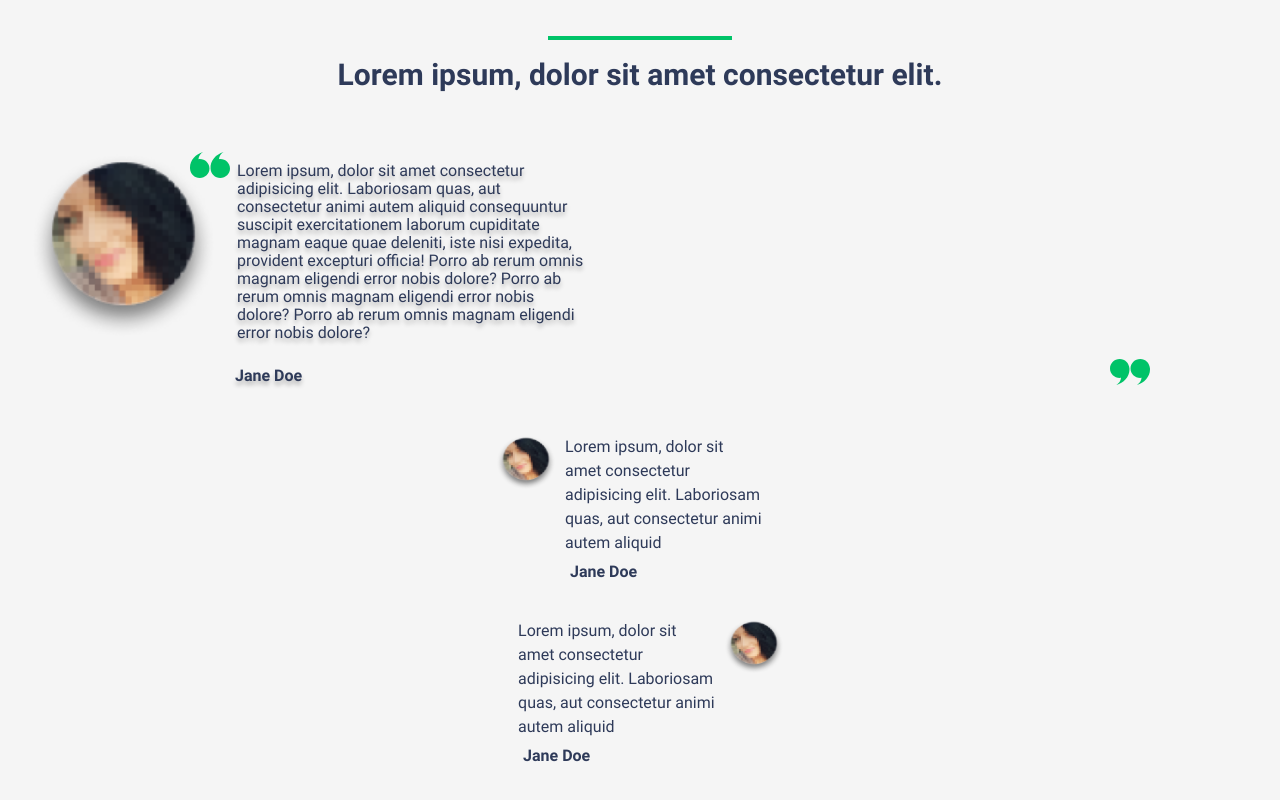
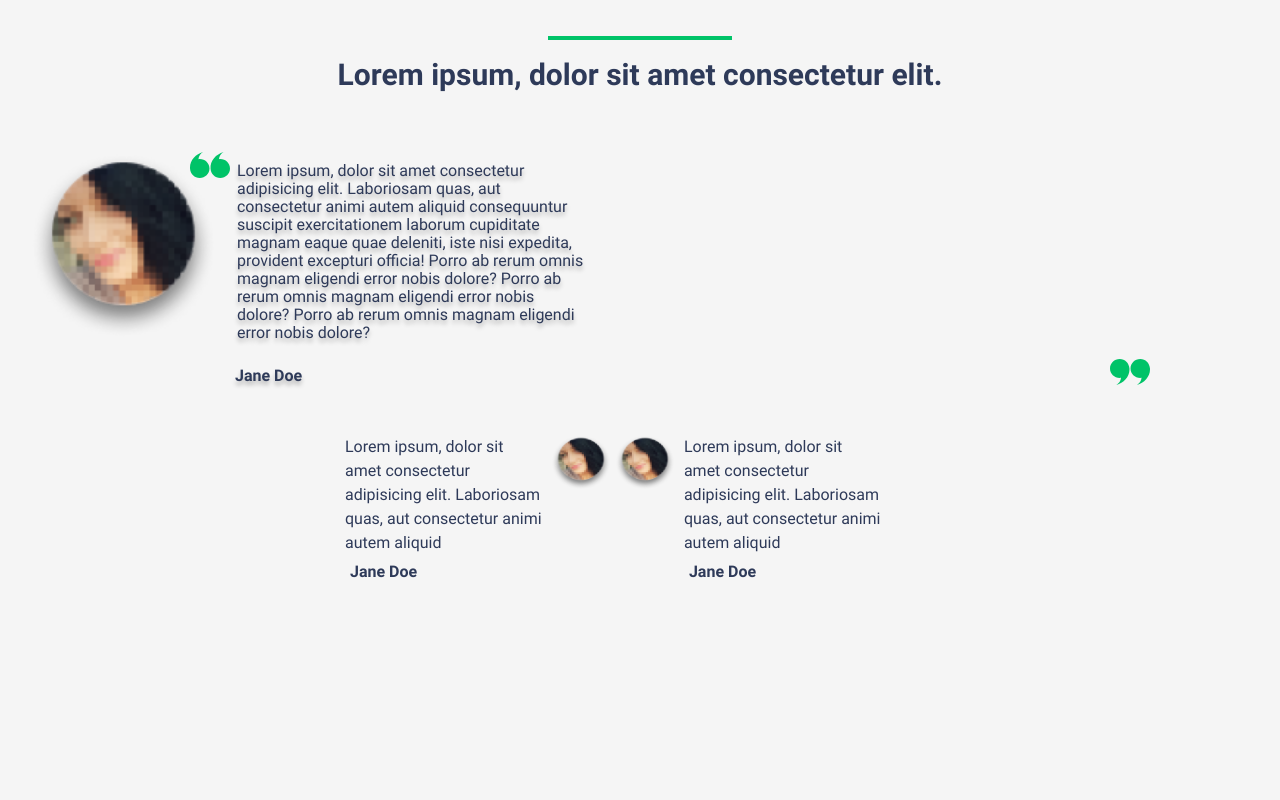
Before and after one commit to EPShepelev/adcombo-test, a website: page app/index.html in a window 1280 px wide. Shown: the part 1458-2258 px from the top of the page. After the commit the page ends 2102 px from the top, so only its background shows below. Drawn offline with nearby package versions, Linux system fonts and the light colour scheme.

Commit message:
added 768px style for comments block

```diff
--- a/app/scss/tablet-768.scss
+++ b/app/scss/tablet-768.scss
@@ -249,5 +249,17 @@
       display: block;
       margin-left: 200px;
     }
+    &__comments {
+      max-width: 600px;
+    }
+    &__comments-item {
+      display: inline-block;
+    }
+    &__comments-item:nth-child(odd) {
+      direction: rtl;
+    }
+    &__comments-item:nth-child(even) {
+      direction: ltr;
+    }
   }
 }
```
Also changed, not shown: app/css/style.min.css.
